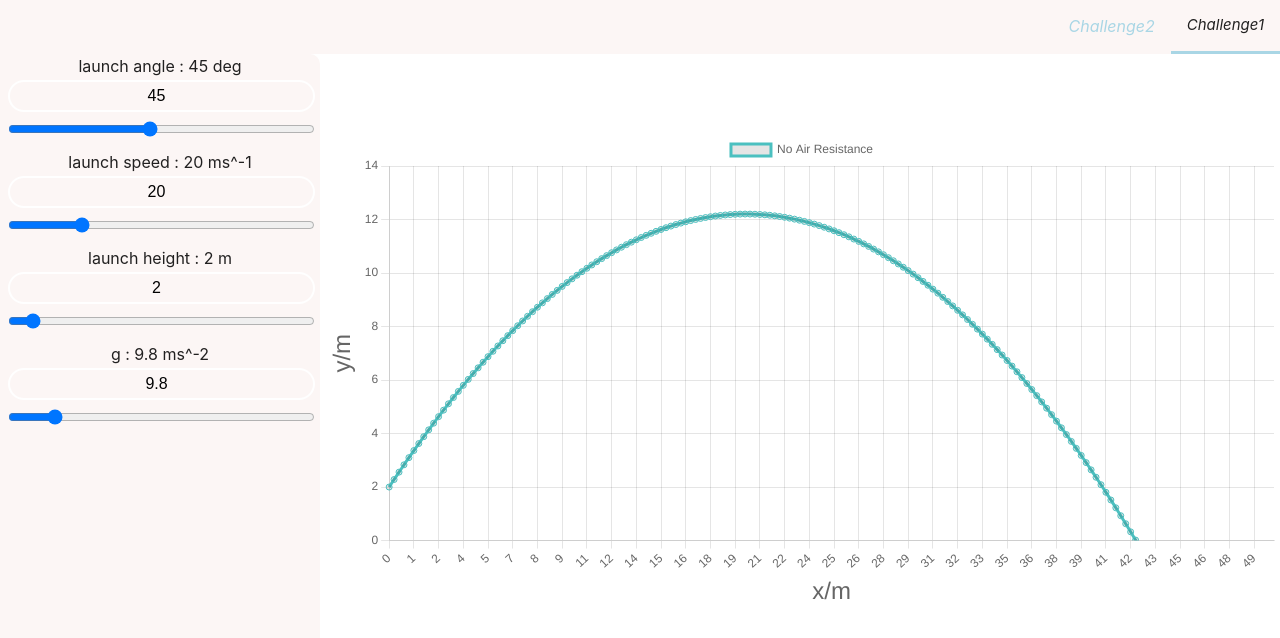
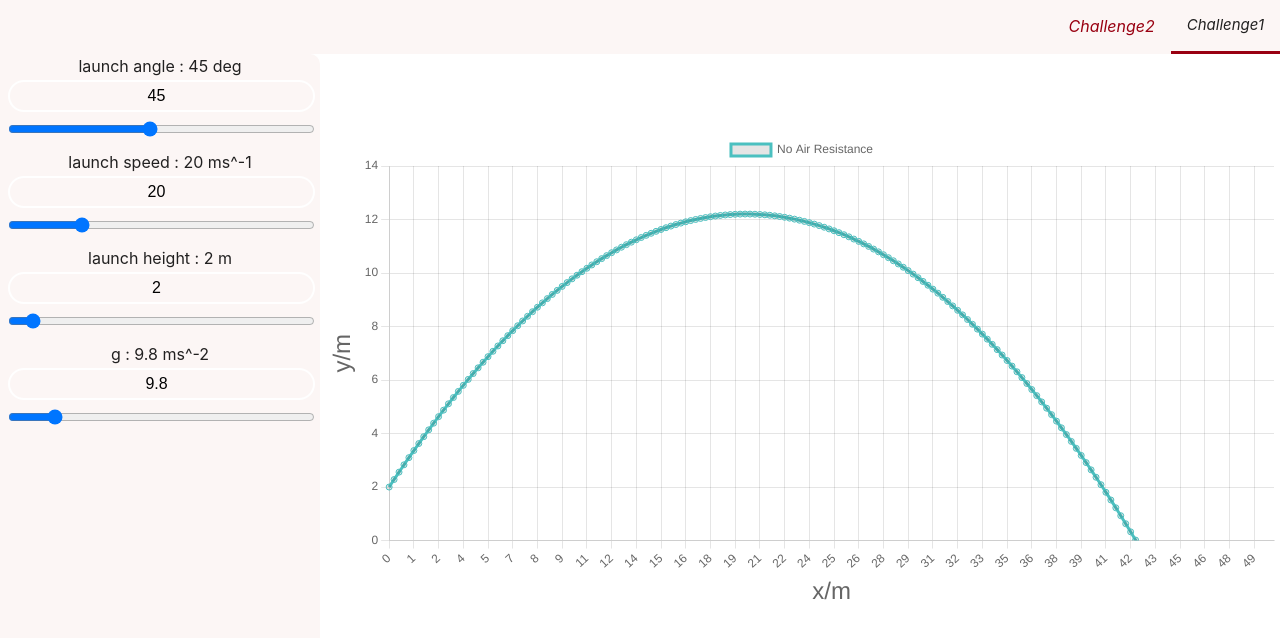
Before and after one commit to JayceFR/projectile, a React (Vite) app in the folder Projectile/: page / in a window 1280 px wide. In both pictures the pointer is over the link "Challenge2". Shown: the top 638 px of the page. Built offline with nearby package versions, Linux system fonts and the light colour scheme.

Commit message:
changed color scheme

```diff
--- a/Projectile/src/style.css
+++ b/Projectile/src/style.css
@@ -96,13 +96,13 @@
 }
 
 .navbar li a:hover:not(.active) {
-  color: #A9D6E5;
+  color: #990011;
   font-size: 16px;
 }
 
 .navbar li a.active {
   border-bottom-style: solid;
-  border-color: #A9D6E5;
+  border-color: #990011;
 }
 
 @media screen and (max-width: 600px) {
```
